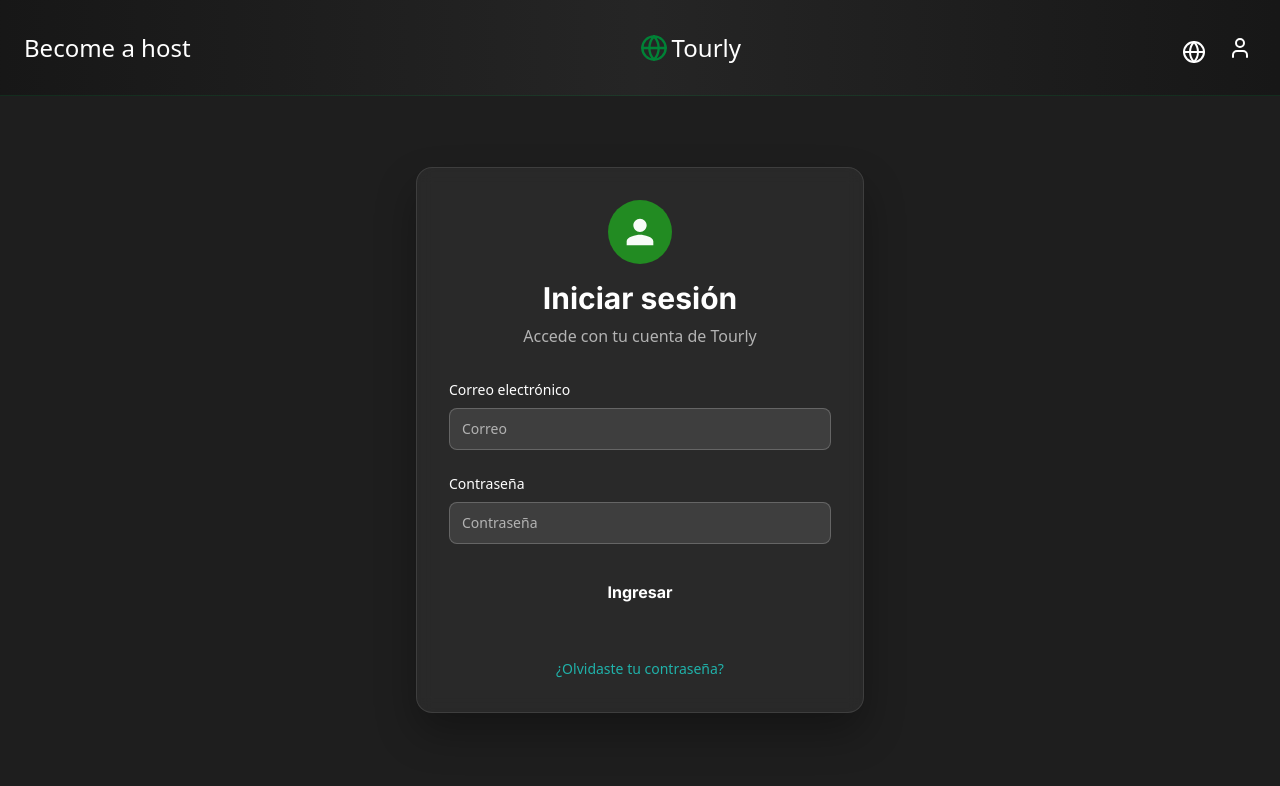
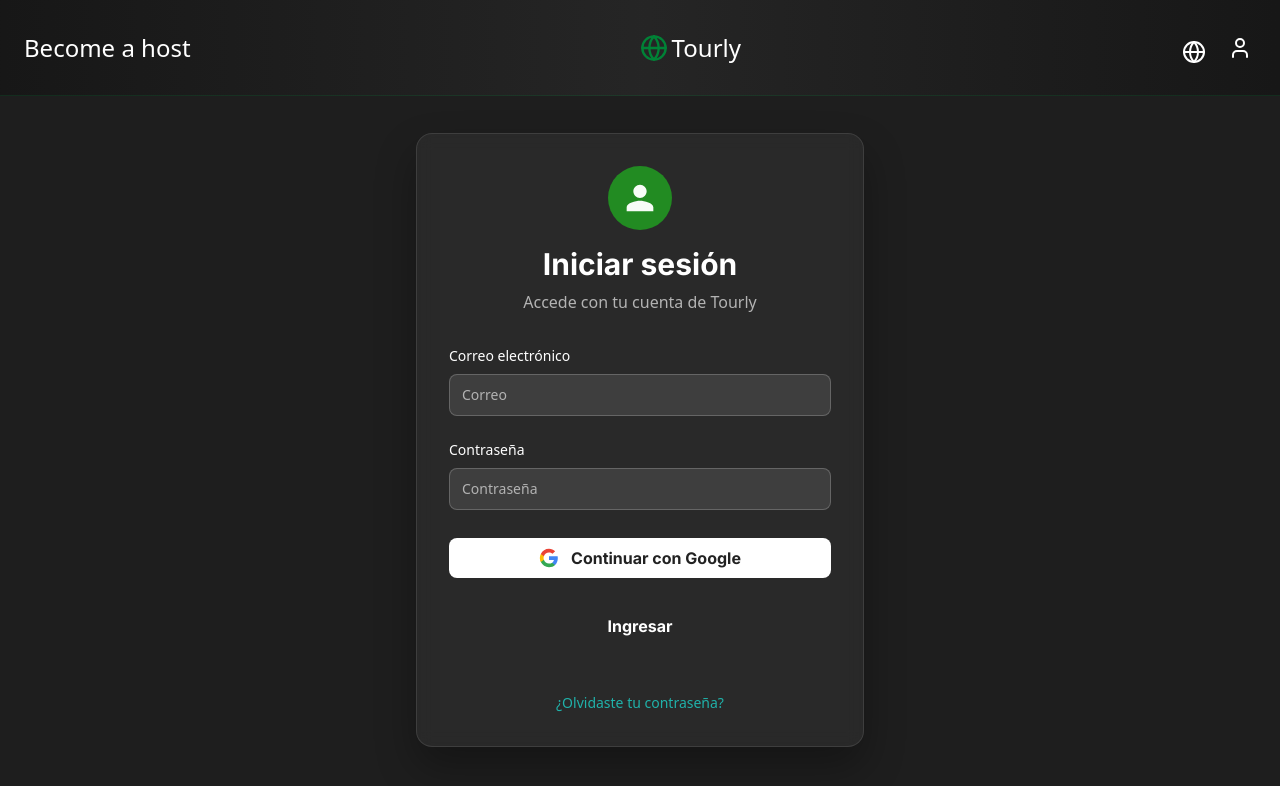
Before and after one commit to Oscar26-zs/Tourly_system, a React (Vite) app: page /login in a window 1280 px wide. Shown: the top 786 px of the page. Built offline with nearby package versions, Linux system fonts and the light colour scheme; no server answers.

Commit message:
feat: update UI text and enhance user profile date parsing

```diff
--- a/src/features/public/pages/RegisterTourist.tsx
+++ b/src/features/public/pages/RegisterTourist.tsx
@@ -62,7 +62,7 @@
             </svg>
           </div>
           <h1 className="text-3xl font-bold text-white mb-2" style={{ fontFamily: 'Inter, sans-serif' }}>
-            Turista
+            Become a Tourist
           </h1>
           <p className="text-[#B3B3B3] text-base">Register to join Tourly as a tourist</p>
 
--- a/src/features/public/pages/TouristSettings.tsx
+++ b/src/features/public/pages/TouristSettings.tsx
@@ -3,7 +3,8 @@
 import UserBookingsSection from '../components/UserBookingSection';
 
 const TouristSettings = () => {
-  const [activeItem, setActiveItem] = useState('profile');
+  // Show bookings by default
+  const [activeItem, setActiveItem] = useState('settings');
 
   const handleItemClick = (itemId: string) => {
     setActiveItem(itemId);
@@ -11,12 +12,12 @@
 
   const renderContent = () => {
     switch (activeItem) {
+      case 'settings':
+        return <UserBookingsSection />;
       case 'profile':
         return <UserProfileSection />;
-      case 'settings':
+      default:
         return <UserBookingsSection />;
-      default:
-        return <UserProfileSection />;
     }
   };
 
--- a/src/features/public/pages/login.tsx
+++ b/src/features/public/pages/login.tsx
@@ -1,6 +1,6 @@
 import { useState, useEffect } from "react";
 import { useNavigate, Link, useLocation } from "react-router-dom";
-import { signInWithEmailAndPassword } from "firebase/auth";
+import { signInWithEmailAndPassword, signInWithPopup, GoogleAuthProvider, signInWithRedirect } from "firebase/auth";
 import { auth } from "../../../config/firebase";
 import { getUserData } from "../../../services/userService";
 import { Navbar } from '../../../shared/components';
@@ -11,8 +11,11 @@
   const [error, setError] = useState("");
   const [success, setSuccess] = useState("");
   const [loading, setLoading] = useState(false);
+  const [isGoogleLoading, setIsGoogleLoading] = useState(false);
   const navigate = useNavigate();
   const location = useLocation();
+
+  const googleProvider = new GoogleAuthProvider();
 
   // Mostrar mensaje de éxito si viene de reset de contraseña
   useEffect(() => {
@@ -108,6 +111,54 @@
     setLoading(false);
   };
 
+  const handleGoogleSignIn = async () => {
+    setError('');
+    setIsGoogleLoading(true);
+    try {
+      googleProvider.setCustomParameters({ prompt: 'select_account' });
+      const result = await signInWithPopup(auth, googleProvider);
+      const user = result.user;
+
+      // Populate email field (password can't be retrieved from Google)
+      setEmail(user.email || '');
+      setContrasena('');
+
+      // Ensure Firestore user exists and get role
+      const userData = await getUserData(user);
+      if (!userData) {
+        setError('Error al obtener datos del usuario tras Google Sign-In');
+        setIsGoogleLoading(false);
+        return;
+      }
+
+      // Redirect according to role
+      if (userData.idRol === 2) {
+        navigate('/guide-only');
+      } else if (userData.idRol === 1) {
+        navigate('/');
+      } else {
+        setError('Rol no permitido.');
+      }
+    } catch (error: any) {
+      // Log and fallback to redirect for popup issues
+      console.error('Google sign-in error:', { code: error?.code, message: error?.message, raw: error });
+      if (error?.code === 'auth/cancelled-popup-request' || error?.code === 'auth/popup-closed-by-user' || error?.code === 'auth/operation-not-supported-in-this-environment') {
+        try {
+          await signInWithRedirect(auth, googleProvider);
+          // redirect will take over; nothing else to do now
+          return;
+        } catch (redirectError) {
+          console.error('Redirect fallback failed:', redirectError);
+          setError('Error iniciando sesión con Google. Intenta en otro navegador o sin extensiones.');
+        }
+      } else {
+        setError(error?.message || 'Error iniciando sesión con Google');
+      }
+    } finally {
+      setIsGoogleLoading(false);
+    }
+  };
+
   return (
     <div className="min-h-screen" style={{ backgroundColor: '#1E1E1E' }}>
       <Navbar />
@@ -150,6 +201,28 @@
                 className="w-full bg-white/10 border border-white/20 rounded-lg px-3 py-2.5 text-white placeholder-[#B3B3B3] focus:outline-none focus:border-[#20B2AA] focus:ring-1 focus:ring-[#20B2AA]/20 transition-all duration-200 text-sm"
               />
             </div>
+            {/* Google Sign-In Button */}
+            <div className="pt-1">
+              <button
+                type="button"
+                onClick={handleGoogleSignIn}
+                disabled={isGoogleLoading}
+                className="w-full mb-3 py-2 rounded-lg font-bold text-base transition-all duration-200 flex items-center justify-center space-x-3 disabled:opacity-50"
+                style={{ background: '#fff', color: '#222', fontFamily: 'Inter, sans-serif' }}
+              >
+                {isGoogleLoading ? (
+                  <div className="w-4 h-4 border-2 border-gray-400 border-t-transparent rounded-full animate-spin" />
+                ) : (
+                  <svg className="w-5 h-5" viewBox="0 0 24 24">
+                    <path fill="#4285F4" d="M22.56 12.25c0-.78-.07-1.53-.2-2.25H12v4.26h5.92c-.26 1.37-1.04 2.53-2.21 3.31v2.77h3.57c2.08-1.92 3.28-4.74 3.28-8.09z"/>
+                    <path fill="#34A853" d="M12 23c2.97 0 5.46-.98 7.28-2.66l-3.57-2.77c-.98.66-2.23 1.06-3.71 1.06-2.86 0-5.29-1.93-6.16-4.53H2.18v2.84C3.99 20.53 7.7 23 12 23z"/>
+                    <path fill="#FBBC05" d="M5.84 14.09c-.22-.66-.35-1.36-.35-2.09s.13-1.43.35-2.09V7.07H2.18C1.43 8.55 1 10.22 1 12s.43 3.45 1.18 4.93l2.85-2.22.81-.62z"/>
+                    <path fill="#EA4335" d="M12 5.38c1.62 0 3.06.56 4.21 1.64l3.15-3.15C17.45 2.09 14.97 1 12 1 7.7 1 3.99 3.47 2.18 7.07l3.66 2.84c.87-2.6 3.3-4.53 6.16-4.53z"/>
+                  </svg>
+                )}
+                <span>{isGoogleLoading ? 'Iniciando con Google...' : 'Continuar con Google'}</span>
+              </button>
+            </div>
             <button
               type="submit"
               disabled={loading}
--- a/src/services/getUserProfileService.ts
+++ b/src/services/getUserProfileService.ts
@@ -18,6 +18,25 @@
 
     const userData = userDoc.data();
 
+    const parseDate = (val: any): Date | undefined => {
+      if (!val) return undefined;
+      // Firestore Timestamp has toDate()
+      if (typeof val?.toDate === 'function') return val.toDate();
+      // ISO string
+      if (typeof val === 'string') {
+        const d = new Date(val);
+        return isNaN(d.getTime()) ? undefined : d;
+      }
+      // number (milliseconds since epoch)
+      if (typeof val === 'number') {
+        const d = new Date(val);
+        return isNaN(d.getTime()) ? undefined : d;
+      }
+      // Date instance
+      if (val instanceof Date) return val;
+      return undefined;
+    };
+
     return {
       idUsuario: userDoc.id,
       nombreCompleto: userData.nombreCompleto || '',
@@ -28,8 +47,8 @@
       idRol: userData.idRol || 1,
       activo: userData.activo !== undefined ? userData.activo : true,
       descripcion: userData.descripcion || '',
-      fechaCreacion: userData.fechaCreacion?.toDate(),
-      fechaActualizacion: userData.fechaActualizacion?.toDate(),
+      fechaCreacion: parseDate(userData.fechaCreacion),
+      fechaActualizacion: parseDate(userData.fechaActualizacion),
     } as UserProfile;
 
   } catch (error) {
--- a/src/shared/components/UserDropdown.tsx
+++ b/src/shared/components/UserDropdown.tsx
@@ -73,7 +73,7 @@
             className="px-4 py-3 text-white hover:bg-green-700/20 cursor-pointer flex items-center gap-3"
           >
             <Settings className="w-4 h-4 text-green-700" />
-            <span>Configuración</span>
+            <span>Perfil</span>
           </div>
 
           <div className="border-t border-neutral-700/50"></div>
```
